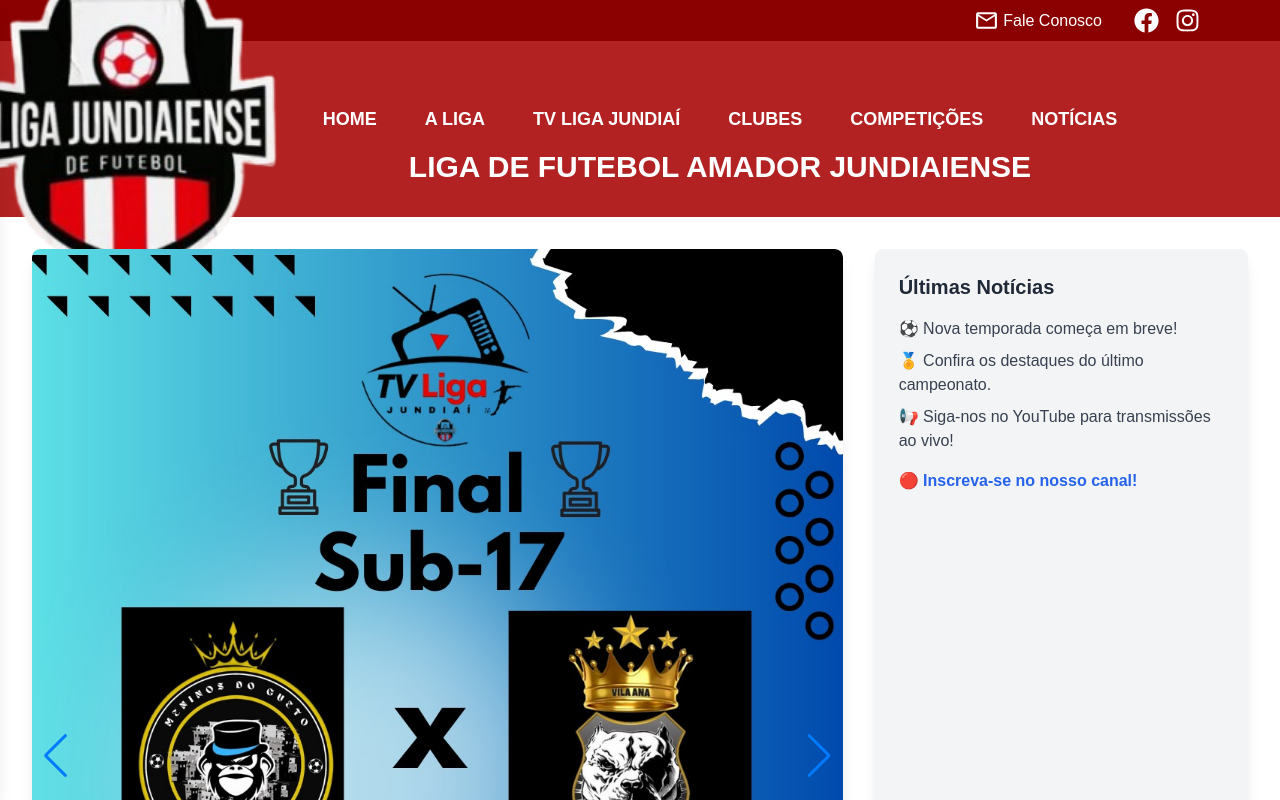
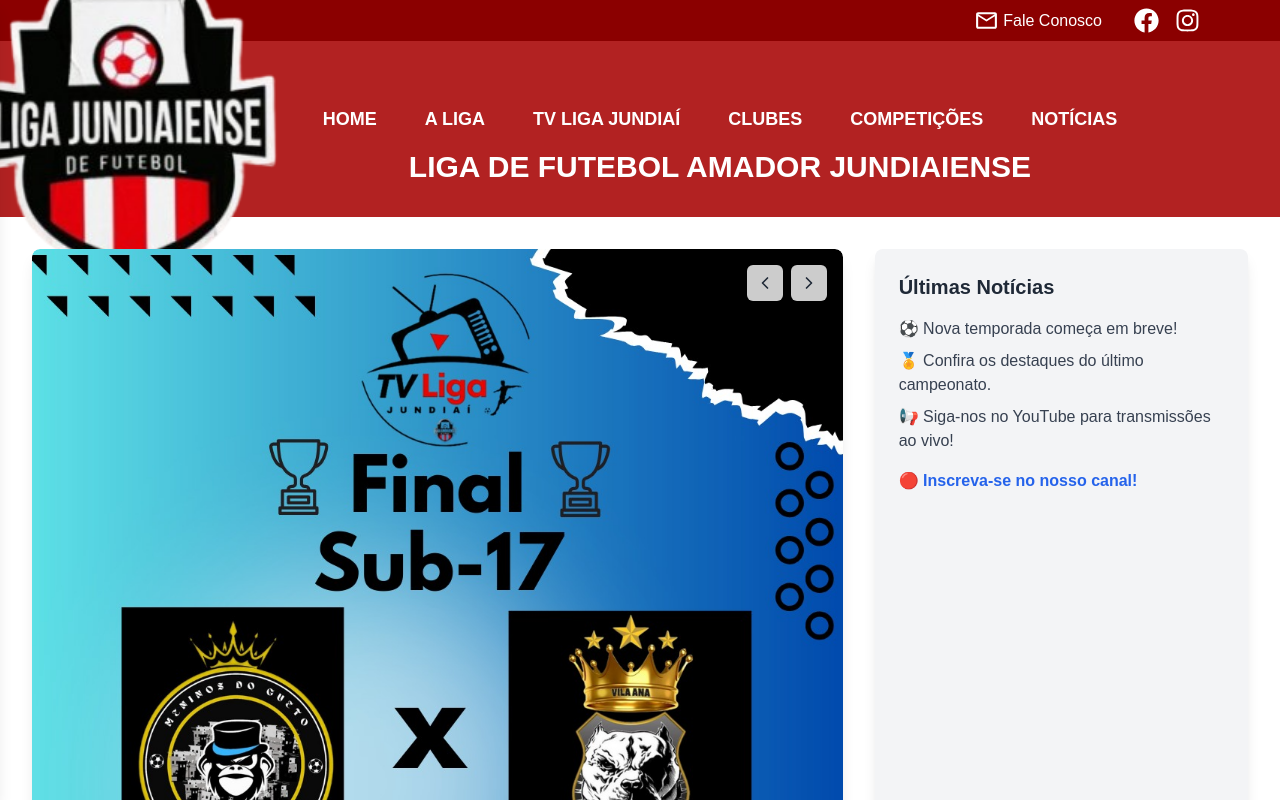
Before and after one commit to bdancost/amateur_football_league, a Next.js app: page / in a window 1280 px wide. Shown: the top 800 px of the page. Built offline with nearby package versions, Linux system fonts and the light colour scheme.

Commit message:
Adicionando as setas no carrousel

```diff
--- a/package.json
+++ b/package.json
@@ -14,6 +14,7 @@
     "@tailwindcss/typography": "^0.5.16",
     "axios": "^1.7.9",
     "dotenv": "^16.4.7",
+    "lucide-react": "^0.477.0",
     "next": "15.1.7",
     "nodemailer": "^6.10.0",
     "react": "^19.0.0",
--- a/src/app/page.tsx
+++ b/src/app/page.tsx
@@ -1,9 +1,10 @@
 'use client'
 
-import React from 'react'
+import React, { useEffect } from 'react'
 import Image from 'next/image'
 import { Swiper, SwiperSlide } from 'swiper/react'
 import { Navigation, Pagination, Autoplay } from 'swiper/modules'
+import { ChevronLeft, ChevronRight } from 'lucide-react' // Ícones melhores
 import 'swiper/css'
 import 'swiper/css/navigation'
 import 'swiper/css/pagination'
@@ -14,18 +15,31 @@
     { id: 2, src: '/assets/img02.jpeg', alt: 'Destaques da Liga Jundiaiense' }
   ]
 
+  useEffect(() => {
+    // Garantir que as setas sempre apareçam
+    const prevBtn = document.querySelector('.custom-prev') as HTMLElement
+    const nextBtn = document.querySelector('.custom-next') as HTMLElement
+
+    if (prevBtn && nextBtn) {
+      prevBtn.style.display = 'flex'
+      nextBtn.style.display = 'flex'
+    }
+  }, [])
+
   return (
     <div className="container mx-auto p-8">
-      {/* Flexbox: Lado a lado em telas grandes, empilhado em telas pequenas */}
       <div className="flex flex-col lg:flex-row gap-8">
         {/* 🏆 Carrossel de Destaques */}
-        <div className="lg:w-2/3 w-full">
+        <div className="lg:w-2/3 w-full relative">
           <Swiper
             modules={[Navigation, Pagination, Autoplay]}
             spaceBetween={10}
             slidesPerView={1}
             loop={true}
-            navigation
+            navigation={{
+              nextEl: '.custom-next',
+              prevEl: '.custom-prev'
+            }}
             pagination={{ clickable: true }}
             autoplay={{ delay: 5000, disableOnInteraction: false }}
             className="rounded-lg shadow-lg"
@@ -43,9 +57,19 @@
               </SwiperSlide>
             ))}
           </Swiper>
+
+          {/* 📌 Setas personalizadas sem fundo arredondado */}
+          <div className="absolute top-4 right-4 flex gap-2 z-10">
+            <button className="custom-prev p-2 bg-white/80 rounded-md shadow hover:bg-white transition flex items-center justify-center">
+              <ChevronLeft className="w-5 h-5 text-gray-800" />
+            </button>
+            <button className="custom-next p-2 bg-white/80 rounded-md shadow hover:bg-white transition flex items-center justify-center">
+              <ChevronRight className="w-5 h-5 text-gray-800" />
+            </button>
+          </div>
         </div>
 
-        {/* 📢 Informações ao lado (ou abaixo em telas menores) */}
+        {/* 📢 Informações ao lado */}
         <div className="lg:w-1/3 w-full bg-gray-100 p-6 rounded-lg shadow-lg">
           <h2 className="text-xl font-bold text-gray-800 mb-4">
             Últimas Notícias
```
Also changed, not shown: 1 other file (tests, documents, lock files or other folders).
